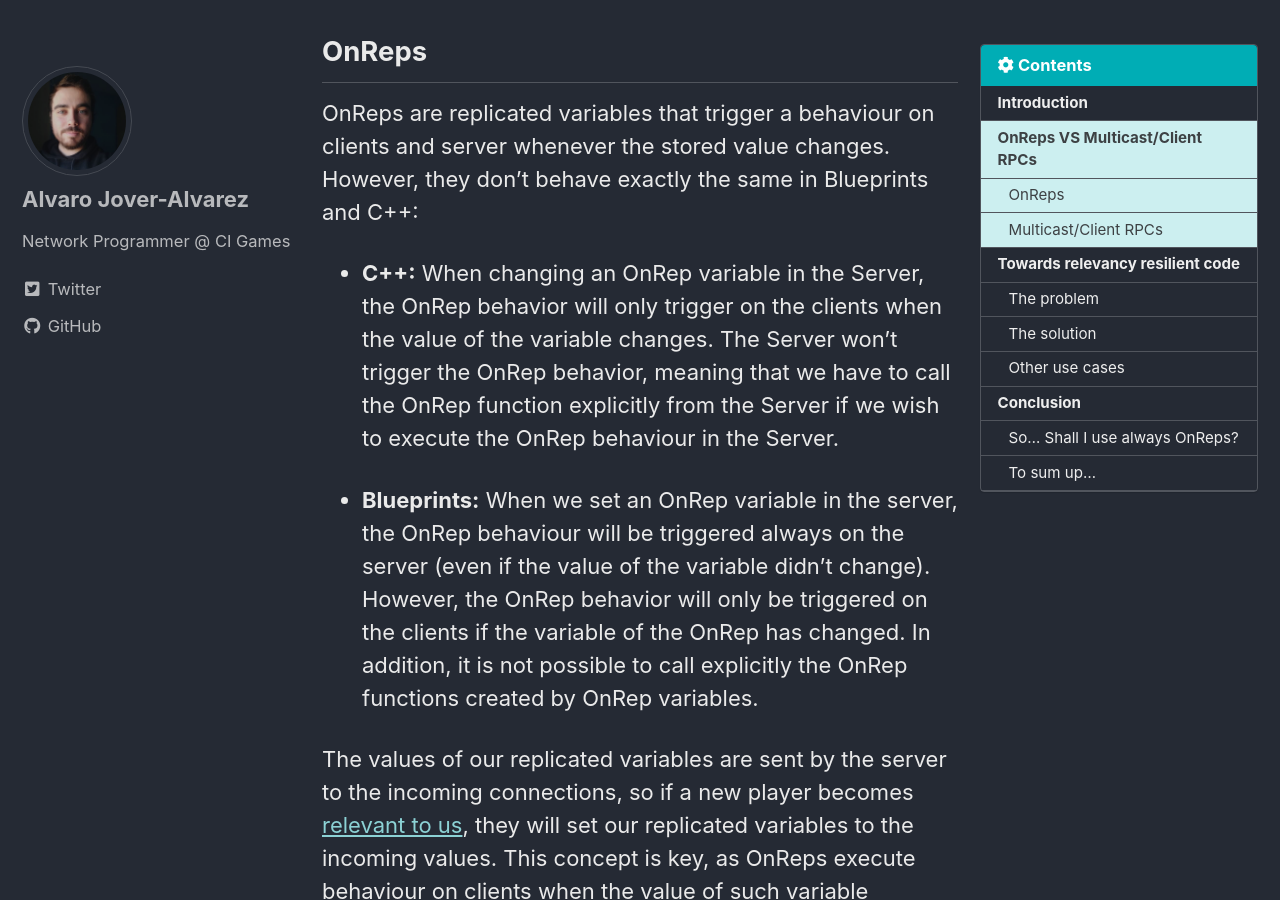
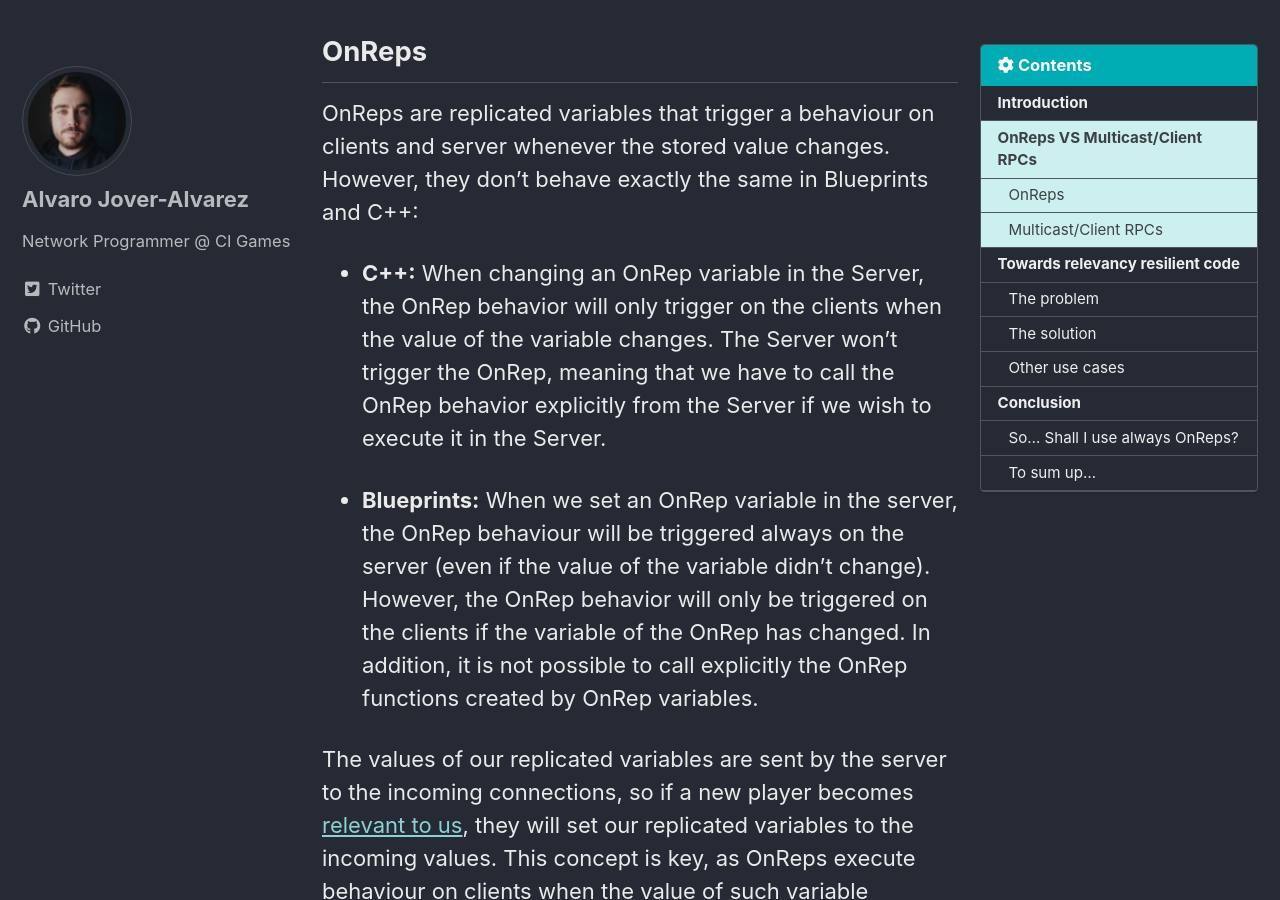
Before and after one commit to vorixo/devtricks, a Jekyll site: the page built from _posts/2022-05-20-stateful-events-multiplayer.md, in a window 1280 px wide and 900 px high, scrolled down 861 px. Built offline with Jekyll 4.4.1, drawn with Linux system fonts in a browser that asks for light colours; cached includes are drawn as plain includes.

Commit message:
[UPD] Further clarifying the article
- Discouraging bad pragmas

```diff
--- a/_posts/2022-05-20-stateful-events-multiplayer.md
+++ b/_posts/2022-05-20-stateful-events-multiplayer.md
@@ -28,7 +28,7 @@
 OnReps are replicated variables that trigger a behaviour on clients and server whenever the stored value changes. However, they don't behave exactly the same in Blueprints and C++:
 
 
-- **C++:** When changing an OnRep variable in the Server, the OnRep behavior will only trigger on the clients when the value of the variable changes. The Server won't trigger the OnRep behavior, meaning that we have to call the OnRep function explicitly from the Server if we wish to execute the OnRep behaviour in the Server.
+- **C++:** When changing an OnRep variable in the Server, the OnRep behavior will only trigger on the clients when the value of the variable changes. The Server won't trigger the OnRep, meaning that we have to call the OnRep behavior explicitly from the Server if we wish to execute it in the Server.
 
 - **Blueprints:** When we set an OnRep variable in the server, the OnRep behaviour will be triggered always on the server (even if the value of the variable didn't change). However, the OnRep behavior will only be triggered on the clients if the variable of the OnRep has changed. In addition, it is not possible to call explicitly the OnRep functions created by OnRep variables.
 
```
